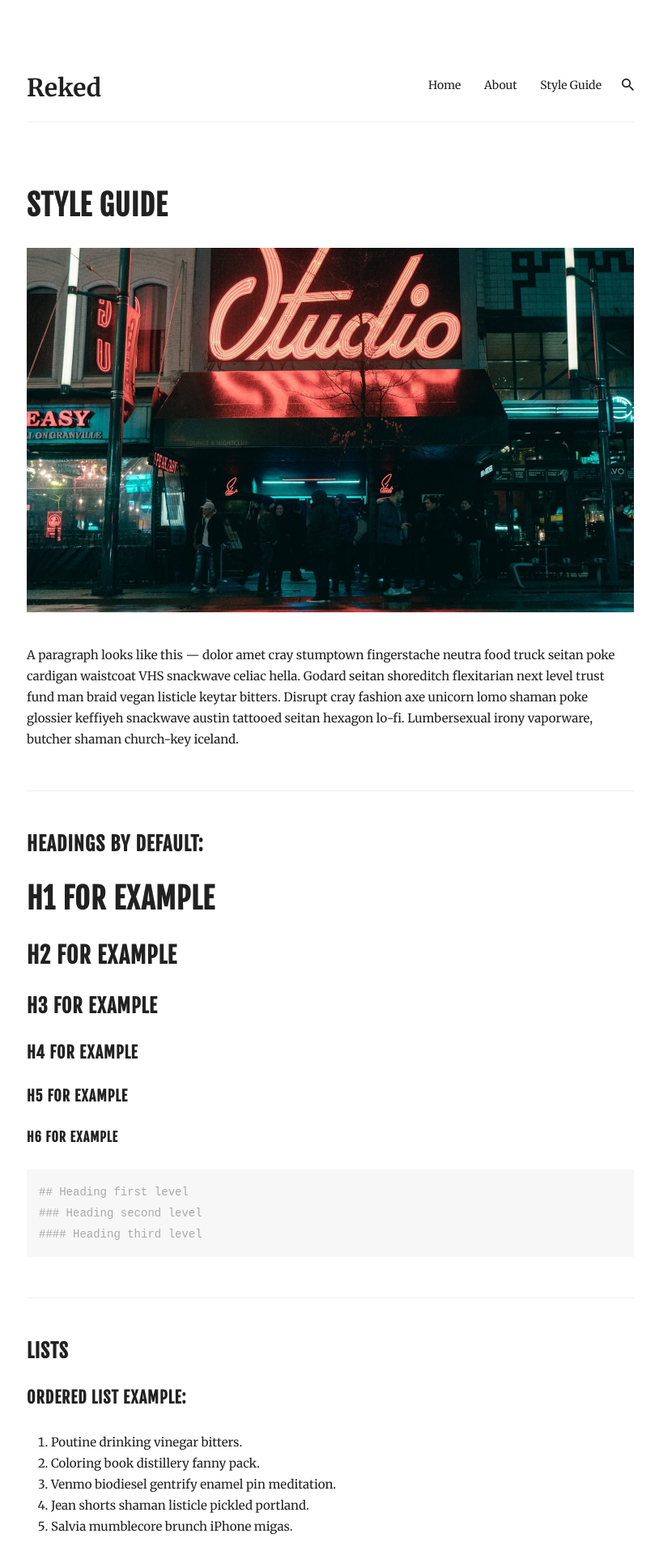
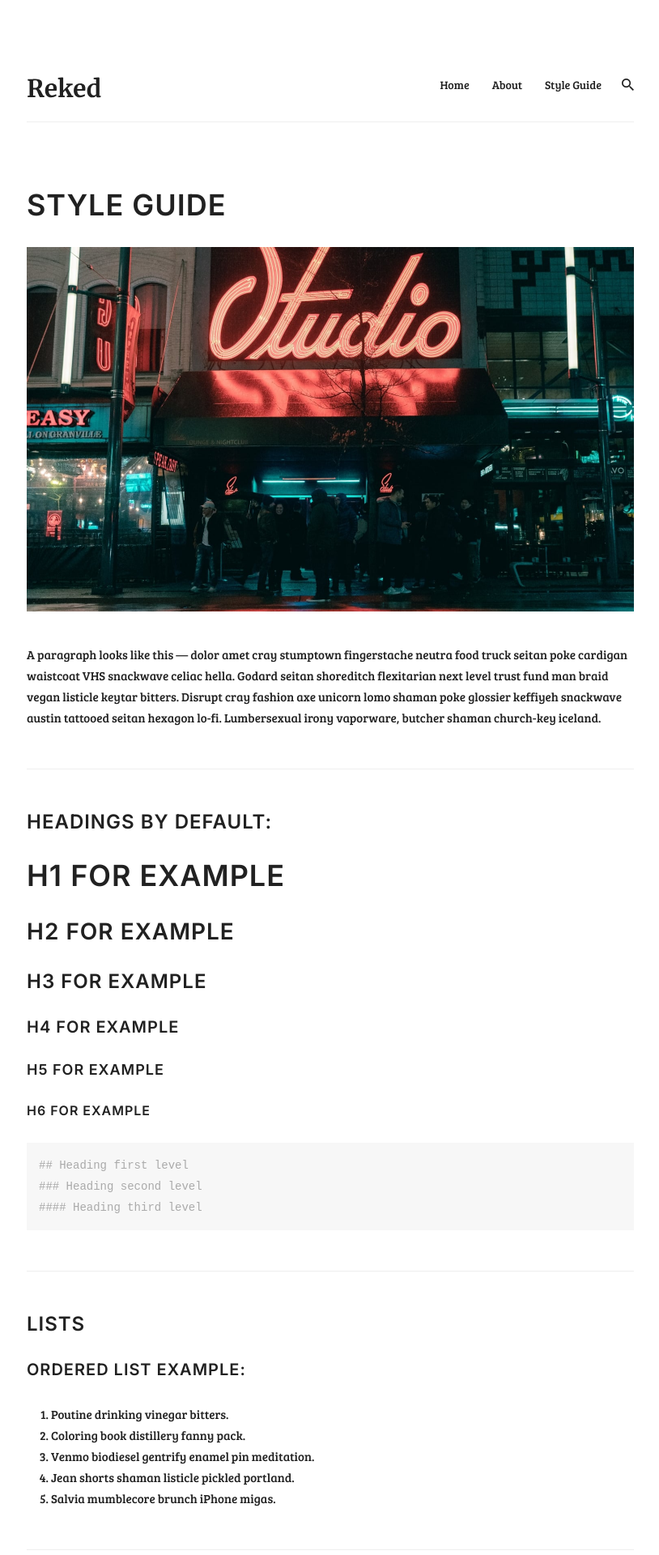
Before and after one commit to Danyatie/Danyatie.github.io, a Jekyll site: the page built from _pages/styleguide.md, in a window 1280 px wide. Shown: the top 1920 px of the page at 81% size, without its empty margins (232-1046 px from the left). Built offline with Jekyll 4.4.1, drawn with Linux system fonts in a browser that asks for light colours; nearby versions of some CDN libraries.

Commit message:
improved fonts

```diff
--- a/_includes/head.html
+++ b/_includes/head.html
@@ -9,9 +9,6 @@
   <link rel="canonical" href="{{ page.url | replace:'index.html','' | absolute_url }}">
   <link rel="alternate" type="application/rss+xml" title="{{ site.title | escape }}" href="{{ "/feed.xml" | relative_url }}">
 
-  <!-- Fonts -->
-  <link href="https://fonts.googleapis.com/css?family=Fjalla+One" rel="stylesheet">
-  <link href="https://fonts.googleapis.com/css?family=Merriweather:400,700" rel="stylesheet">
 
   <!-- Ionicons -->
   <link href="https://unpkg.com/ionicons@4.2.2/dist/css/ionicons.min.css" rel="stylesheet">
--- a/_sass/0-settings/_variables.scss
+++ b/_sass/0-settings/_variables.scss
@@ -35,15 +35,17 @@ $border-color: $light-gray;
 // *****************
 // Typography
 // *****************
+@import url('https://fonts.googleapis.com/css2?family=Bree+Serif&display=swap');
 $base-font-size: 15px;
 $base-font-style: normal;
 $base-font-variant: normal;
 $base-font-weight: normal;
-$base-font-family: 'Merriweather', serif;
+$base-font-family: 'Bree Serif', serif;
 $base-line-height: 26px;
 
 // Headings
-$heading-font-family: 'Fjalla One', Helvetica Neue, Helvetica, Arial, sans-serif;
+@import url('https://fonts.googleapis.com/css2?family=Inter:wght@400;600&display=swap');
+$heading-font-family: 'Inter', Helvetica Neue, Helvetica, Arial, sans-serif;
 
 $font-size-h1:  36px;
 $font-size-h2:  28px;
```
